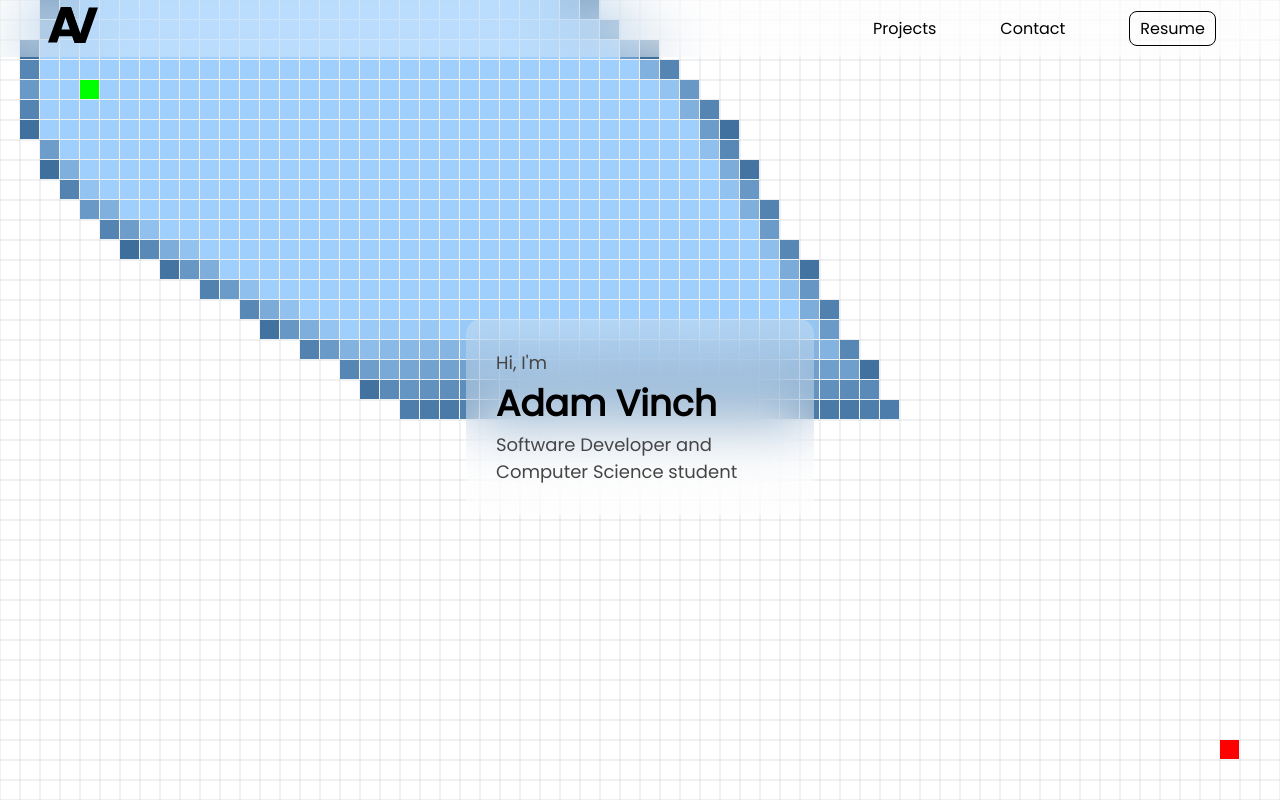
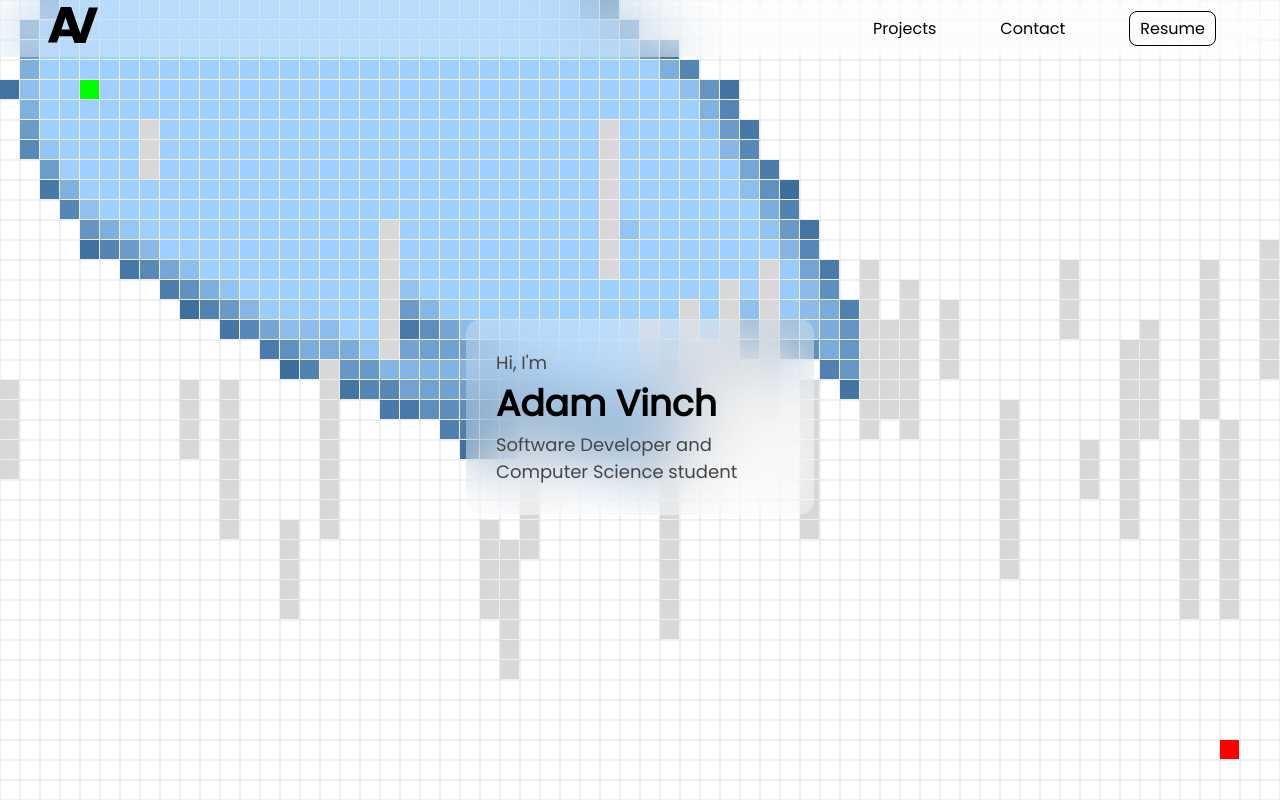
Before and after one commit to Adamv27/Portfolio, a React (Vite) app: page / in a window 1280 px wide. Built offline with nearby package versions, Linux system fonts and the light colour scheme.

Commit message:
Add random walls for path finding page

```diff
--- a/src/components/backgrounds/PathFinding.jsx
+++ b/src/components/backgrounds/PathFinding.jsx
@@ -2,24 +2,31 @@ import { useEffect, useState } from "react";
 import useWindowSize from "../../hooks/useWindowSize";
 import Canvas from "../Canvas";
 import PathFindingGrid from "../../grid/pathFindingGrid";
-import { newShade } from "../../util/draw";
 
 
 const PathFindingPattern = () => {
 	const [visited, setVisited] = useState([]);
 	const [bestPath, setBestPath] = useState([]);
+	const [walls, setWalls] = useState([]);
 
 	const dimensions = useWindowSize();
 	const grid = new PathFindingGrid(dimensions)
 
 	useEffect(() => {
-		const path = grid.findPath();
+		const walls = grid.createWalls();
+		setWalls(walls);
+		const path = grid.findPath(walls);
 		setVisited(path);
 		setBestPath(grid.cellsInBestPath(path))
 	}, [dimensions]);
 
 	const draw = (ctx, frameCount) => {
 		grid.draw(ctx);
+
+		for (const hash of Object.keys(walls)) {
+			grid.drawCell(ctx, walls[hash]);
+		}
+
 		if (visited.length == 0) return;
 
 		let numCells = Math.min(frameCount, visited.length - 1);
--- a/src/grid/lifeGrid.js
+++ b/src/grid/lifeGrid.js
@@ -18,7 +18,7 @@ class LifeGrid extends Grid {
   }
 
   update(frameCount) {
-    if (frameCount < 10 || frameCount % 10 !== 1) return;
+    if (frameCount < 20 || frameCount % 20 !== 1) return;
 
     const cellsToCreate = [];
     const cellsToDie = [];
--- a/src/grid/pathFindingGrid.js
+++ b/src/grid/pathFindingGrid.js
@@ -2,6 +2,7 @@ import Grid from "./grid";
 import MinHeap from "../util/minHeap";
 import PathFindingNode from "./pathFindingNode";
 import { newShade } from "../util/draw";
+import randomInt from "../util/util";
 
 class PathFindingGrid extends Grid {
   constructor(dimensions, cellSize = 20) {
@@ -13,12 +14,27 @@ class PathFindingGrid extends Grid {
     this.start = new PathFindingNode(4, 4);
     this.start.g = 0;
     this.start.f = 0;
-    this.start.color = "#00FF00"
+    this.start.color = "#00FF00";
 
     this.gradientCells = {};
   }
 
-  findPath() {
+  createWalls() {
+    const walls = {};
+    for (let column = 0; column < this.columns; column++) {
+      if (Math.random() > 0.5) continue;
+      const numWalls = randomInt(3, this.rows / 4);
+      const rowStart = randomInt(this.start.row + 1, this.rows - numWalls - 5);
+      for (let row = rowStart; row < rowStart + numWalls; row++) {
+        const wall = new PathFindingNode(row, column, 1, true);
+        wall.color = "#D8D8D8";
+        walls[wall.hash] = wall;
+      }
+    }
+    return walls;
+  }
+
+  findPath(walls) {
     const minHeap = new MinHeap(
       (gridNode) => gridNode.f
     );
@@ -43,6 +59,7 @@ class PathFindingGrid extends Grid {
 
       this.neighborsOf(current).forEach((neighbor) => {
         let node = new PathFindingNode(neighbor.row, neighbor.column)
+        if (!(node.hash in walls)) {
           let tentativeG = current.g + (node.isDiagonal(current) ? node.weight * 1.414 : node.weight);
           if (tentativeG < node.g) {
             node.cameFrom = current;
@@ -50,6 +67,7 @@ class PathFindingGrid extends Grid {
             node.f = tentativeG + node.costFrom(this.target);
             if (!visited.has(node.hash)) {
               minHeap.add(node);
+            }
           }
         }
       })
@@ -68,6 +86,11 @@ class PathFindingGrid extends Grid {
   }
 
   drawCell(ctx, cell) {
+    if (cell.isWall) {
+      super.drawCell(ctx, cell);
+      return;
+    }
+
     if (!(cell.hash in this.gradientCells)) {
       const color = newShade(cell.color, -100);
       this.gradientCells[cell.hash] = color;
--- a/src/grid/pathFindingNode.js
+++ b/src/grid/pathFindingNode.js
@@ -1,12 +1,13 @@
 import GridNode from "./gridNode";
 
 class PathFindingNode extends GridNode {
-  constructor(row, column, weight = 1) {
+  constructor(row, column, weight = 1, isWall = false) {
     super(row, column);
     this.weight = weight;
     this.g = Infinity;
     this.f = Infinity;
     this.cameFrom = null;
+    this.isWall = isWall;
   }
 
   /**
--- /dev/null
+++ b/src/util/util.js
@@ -0,0 +1,7 @@
+function randomInt(min, max) {
+  const minCeiled = Math.ceil(min);
+  const maxFloored = Math.floor(max);
+  return Math.floor(Math.random() * (maxFloored - minCeiled + 1) + minCeiled);
+}
+
+export default randomInt;
```
Lines whose indentation alone changed are shown as unchanged.
